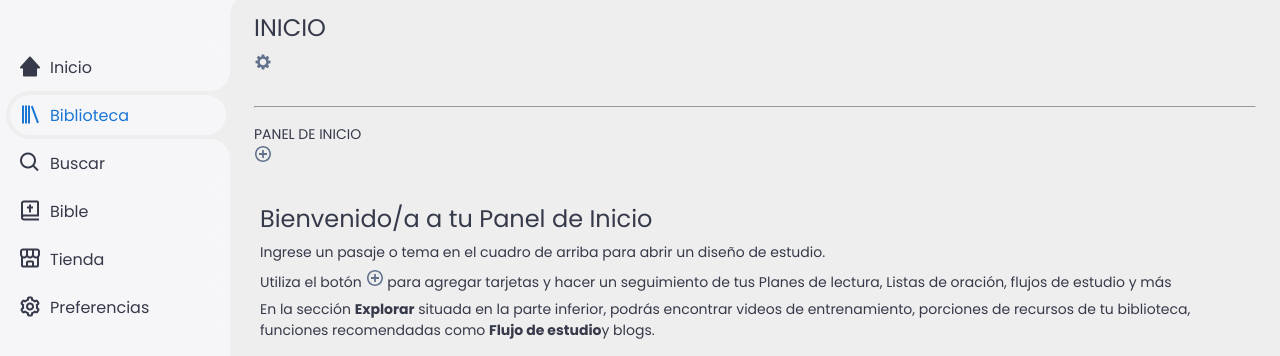
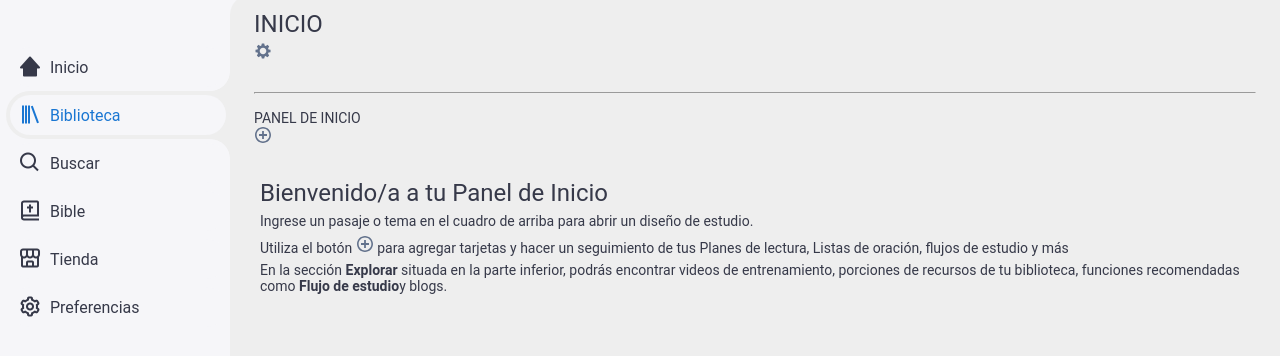
Before and after one commit to cevadev/biblios, a plain HTML site: page index.html in a window 1280 px wide. Shown: the part 61-417 px from the top of the page. Drawn offline with nearby package versions, Linux system fonts and the light colour scheme.

Commit message:
Libros Project - index.html - Main Panel

```diff
--- a/styles/style.css
+++ b/styles/style.css
@@ -15,11 +15,12 @@
   --light-success: #bbf7d0;
 }
 
+/* selector universal */
 * {
   margin: 0;
   padding: 0;
   box-sizing: border-box;
-  font-family: "Poppins", sans-serif;
+  font-family: "roboto", sans-serif;
 }
 
 .bx {
@@ -359,6 +360,7 @@ body {
   color: var(--dark);
 }
 
+/*
 .content main .header .left .breadcrumb {
   display: flex;
   align-items: center;
@@ -589,7 +591,7 @@ body {
 
 .content main .bottom-data .reminders .task-list li:last-child {
   margin-bottom: 0;
-}
+}*/
 
 @media screen and (max-width: 768px) {
   .sidebar {
```
